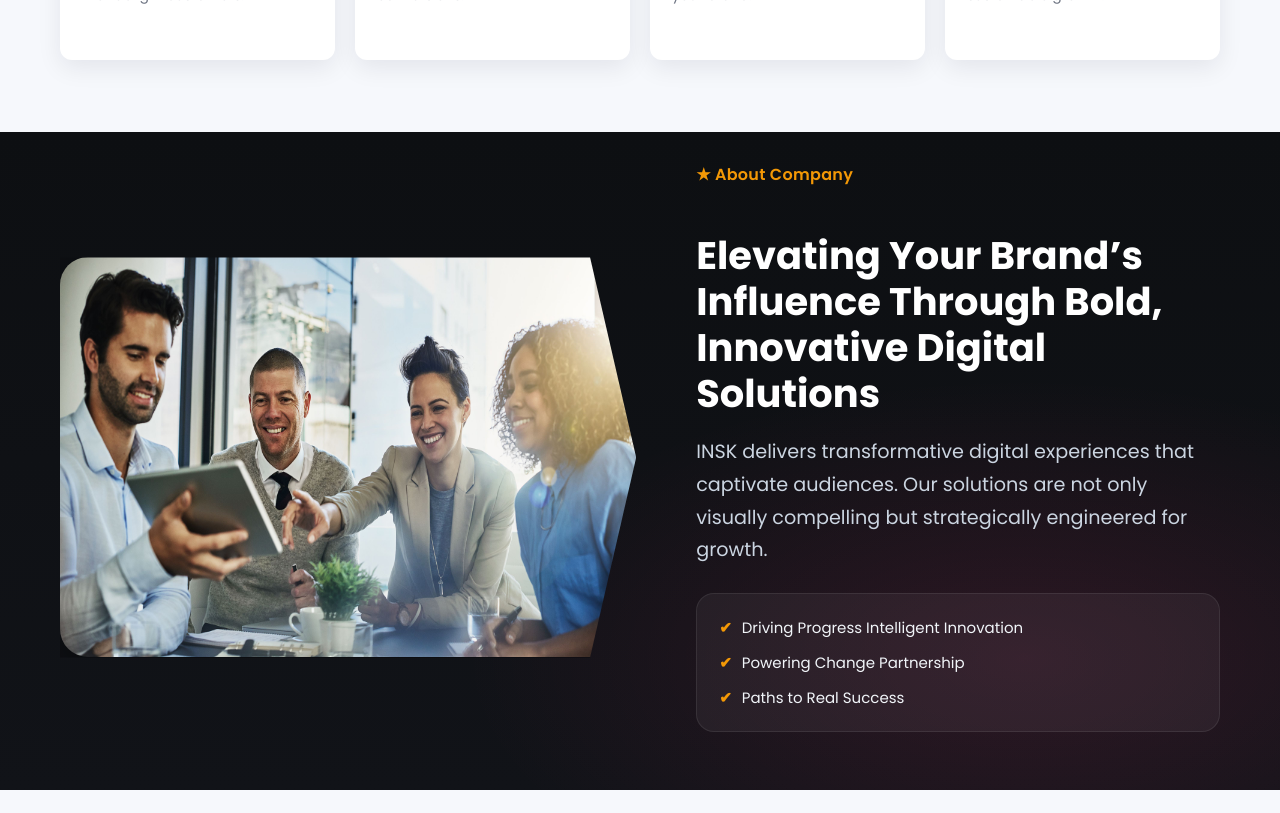
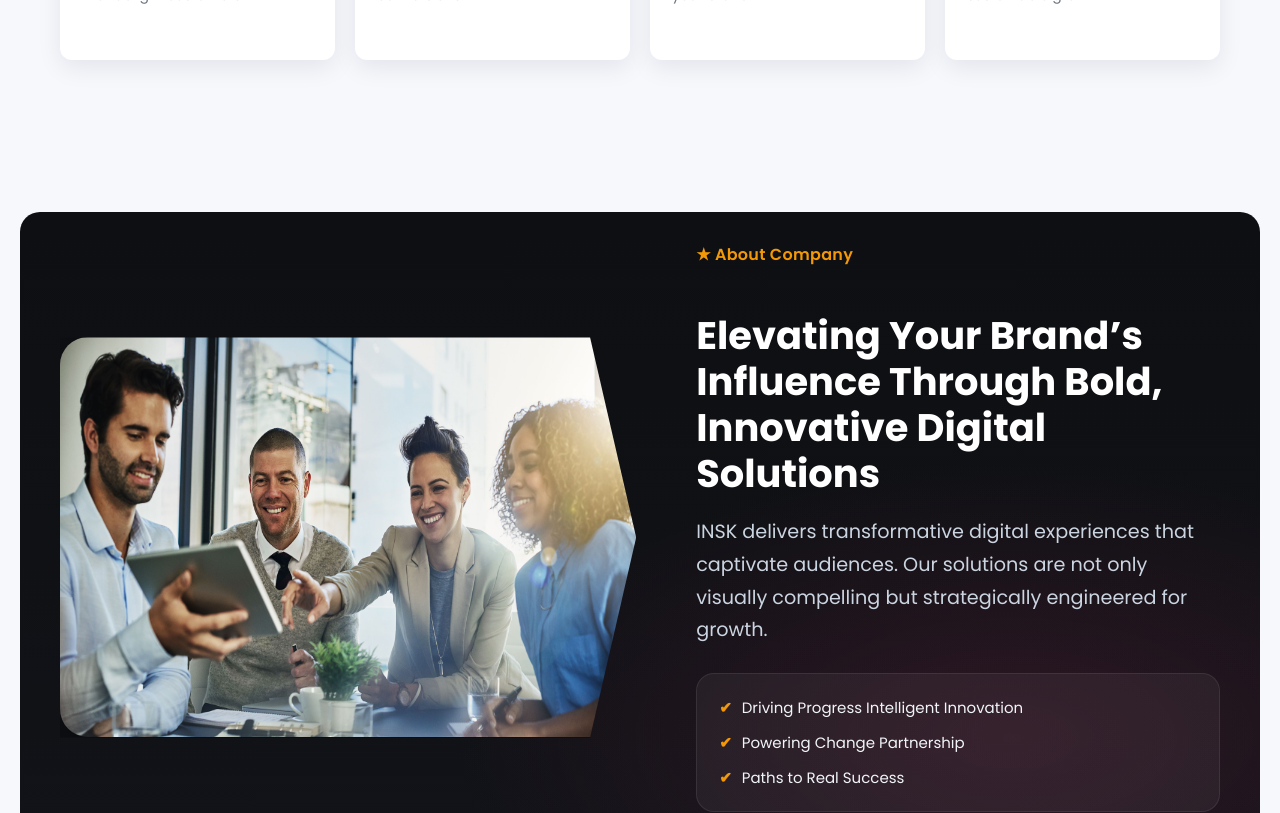
Before and after one commit to inskoffice/INSK-OFFICIAL-SITE, a React (Vite) app in the folder insk-react/: page / in a window 1280 px wide. Shown: the part 960-1773 px from the top of the page. Built offline with nearby package versions, Linux system fonts and the light colour scheme.

Commit message:
Update About.css

```diff
--- a/insk-react/src/components/About/About.css
+++ b/insk-react/src/components/About/About.css
@@ -10,6 +10,9 @@
     linear-gradient(180deg, #0d0f12 0%, #111318 100%);
   color: #ffffff;
   padding: 30px 0;
+  /* padding: 120px 0; */
+  margin: 80px 20px;
+  border-radius: 20px;
 }
 
 /* Layout */
```
